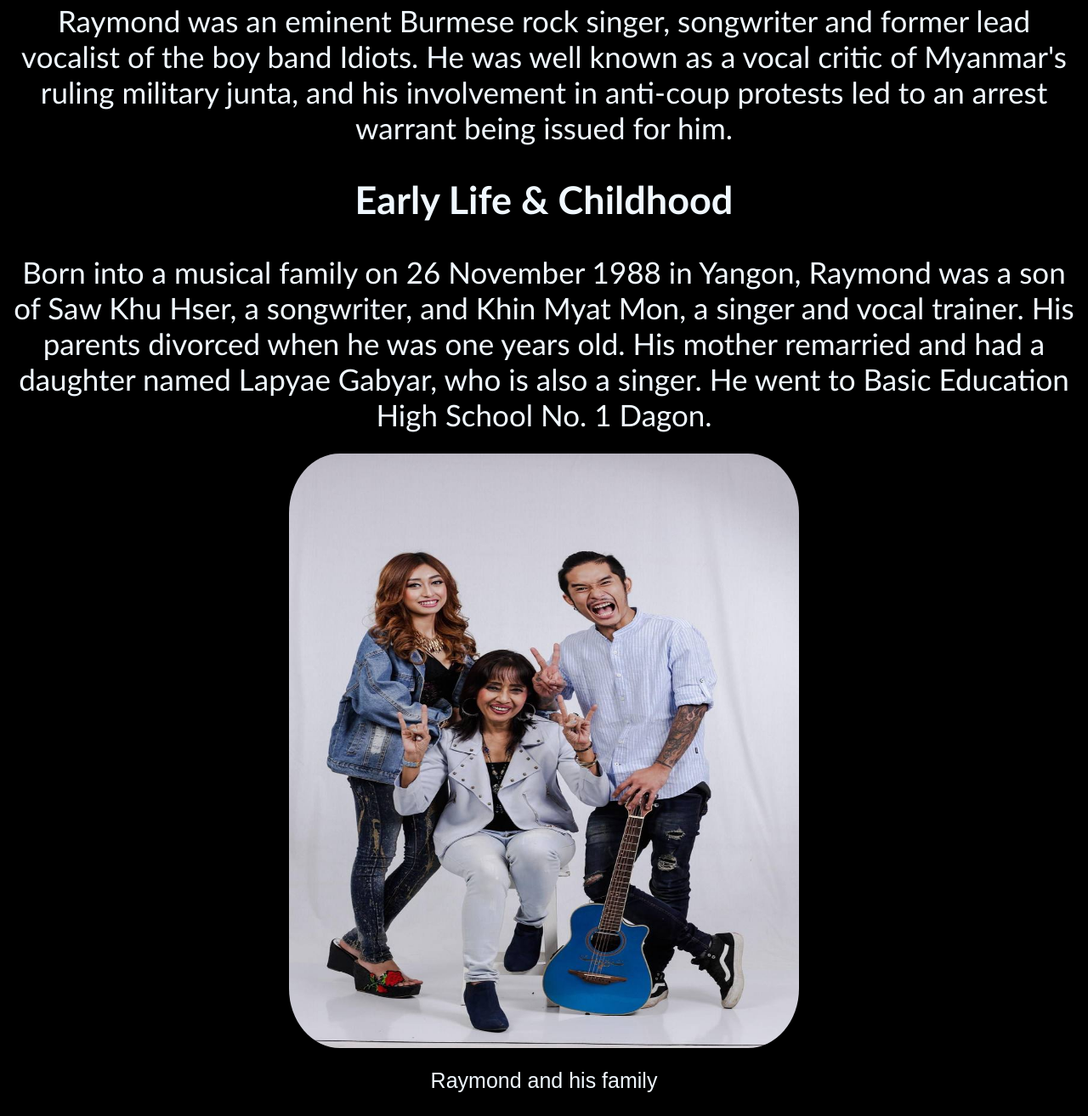
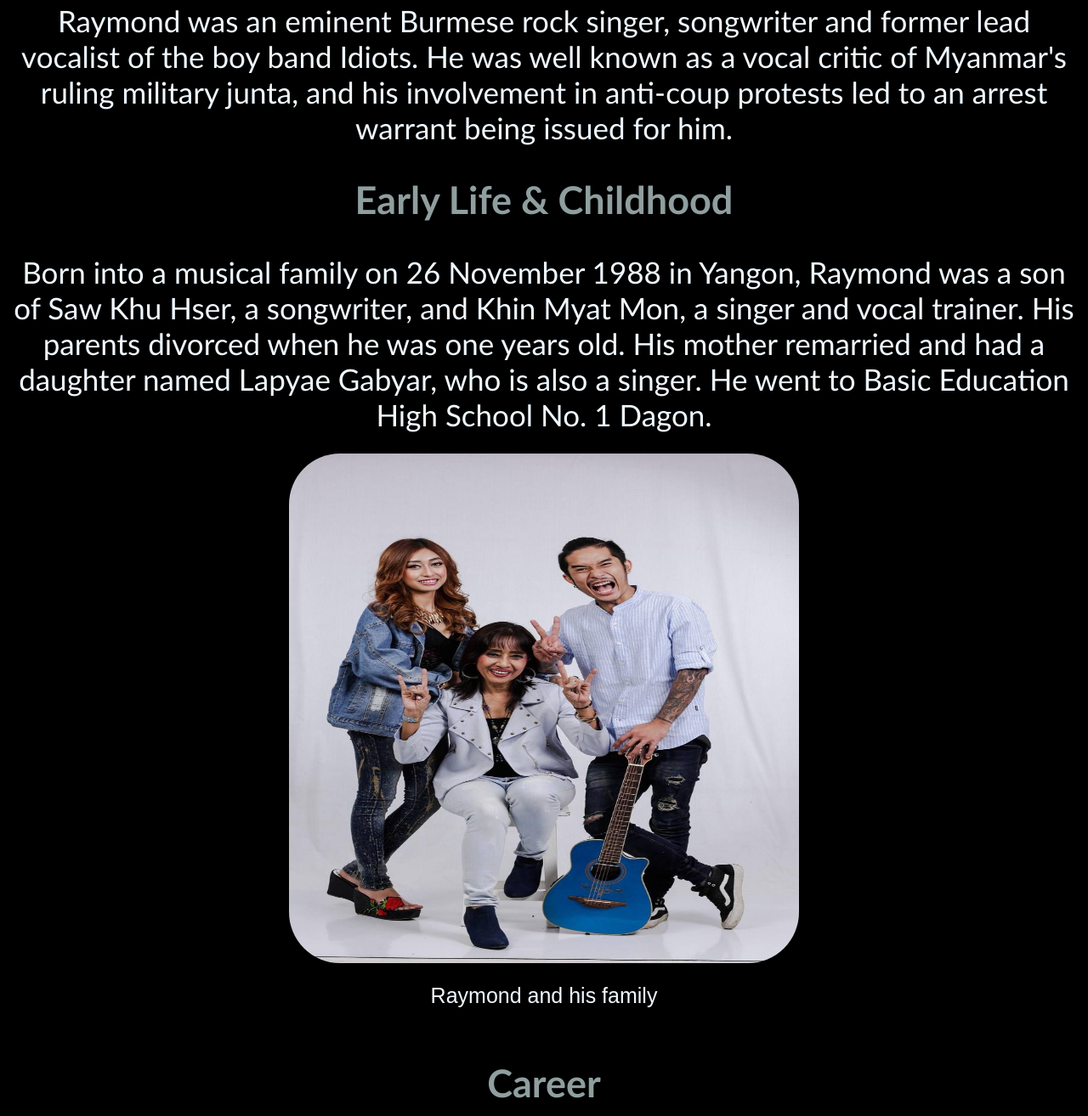
Before and after one commit to Min-Thway-Htut/Raymond_Idiots_Tribute_Page, a plain HTML site: page index.html in a window 1280 px wide. Shown: the part 1000-2314 px from the top of the page at 85% size. Drawn offline with Linux system fonts and the light colour scheme.

Commit message:
Another update

```diff
--- a/styles.css
+++ b/styles.css
@@ -2,11 +2,12 @@ h1{
     text-align: center;
     color: aliceblue;
     font-size: 60px;
+    color:rgb(184, 108, 1);
   }
 
 h2{
     text-align: center;
-    color: aliceblue;
+    color:rgb(143, 158, 158);
     font-size: 45px;
 }
 
@@ -51,7 +52,7 @@ li{
   #family-image{
     display: block;
     max-width: 100%;
-    height: 700px;
+    height: 600px;
     width:600px;
     margin-left:auto;
     margin-right:auto;
```
